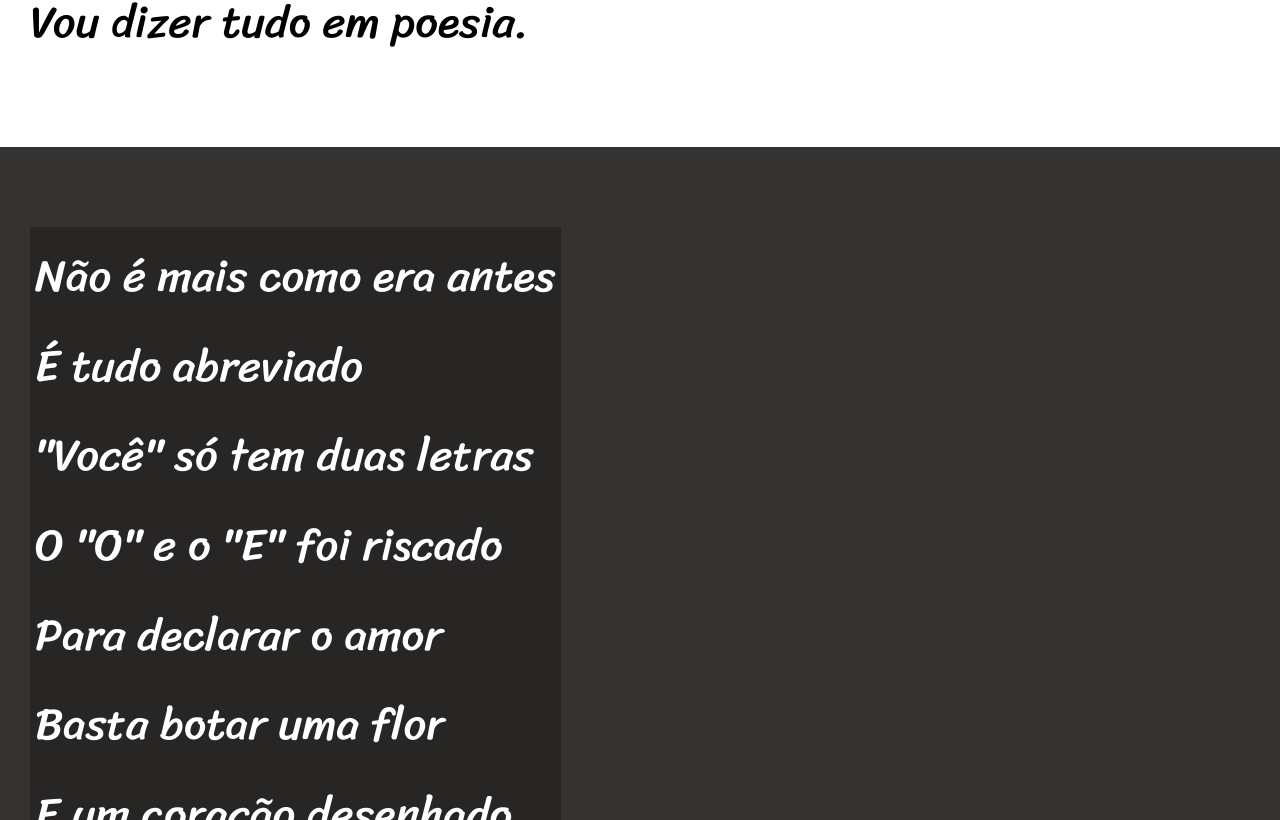
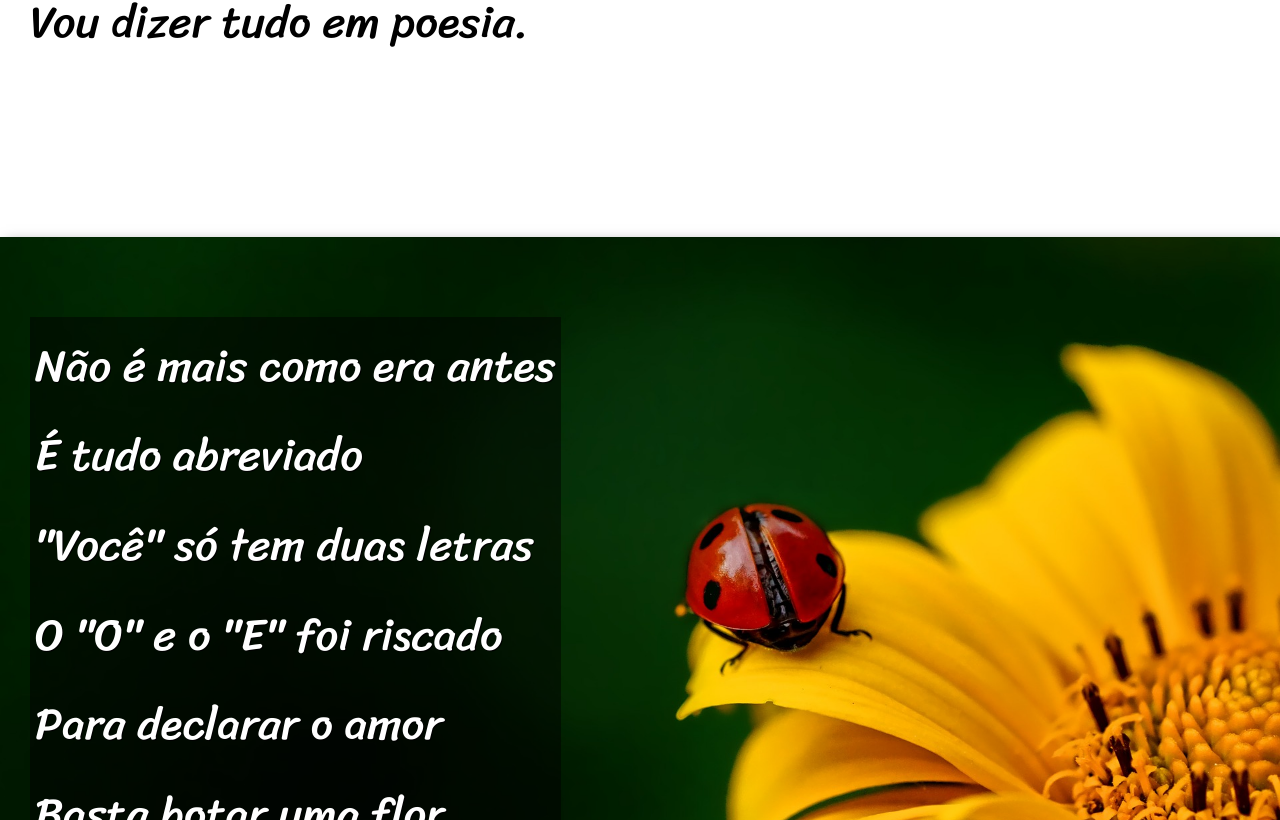
Before and after one commit to mariomoreira1992/HTML-CSS, a plain HTML site: page PROJETO SITE CORDEL/index.html in a window 1280 px wide. Shown: the part 900-1720 px from the top of the page. Drawn offline with Linux system fonts and the light colour scheme.

Commit message:
Finalização site cordel efeito paralax

```diff
--- a/PROJETO SITE CORDEL/estilo/style.css
+++ b/PROJETO SITE CORDEL/estilo/style.css
@@ -56,6 +56,18 @@ section{
     font-family: var(--fonte3);
     font-size: 3.5vw;
 }
+section#img01{
+    background-image: url(../imagens/background001.jpg);
+    background-position: right center;
+
+}
+section#img02{
+    background-image: url(../imagens/background002.jpg);
+
+}
+section > p{
+    padding-bottom: 2em;
+}
 
 section.normal{
     background-color: white;
@@ -66,12 +78,16 @@ section.imagem{
 
     background-color: rgb(53, 50, 50);
     color: white;
+    box-shadow: 6px 6px 13px rgba(0, 0, 0, 0.514);
+    background-size: cover;
+    background-attachment: fixed;
 
 }
 section.imagem > p{
     display: inline-block;
     padding: 5px;
-    background-color: rgba(0, 0, 0, 0.253);
+    background-color: rgba(0, 0, 0, 0.493);
+    text-shadow: 1px 1px 0px black;
 }
 
 footer{
--- a/PROJETO SITE CORDEL/index.html
+++ b/PROJETO SITE CORDEL/index.html
@@ -26,7 +26,7 @@
         </p>
     </section>
 
-    <section class="imagem">
+    <section class="imagem" id="img01">
         <p>
             Não é mais como era antes<br>
             É tudo abreviado<br>
@@ -60,7 +60,7 @@
     </section>
 
 
-    <section class="imagem">
+    <section class="imagem" id="img02">
         <p>
             Tenho saudade das cartas<br>
             Escritas com a própria mão<br>
```
